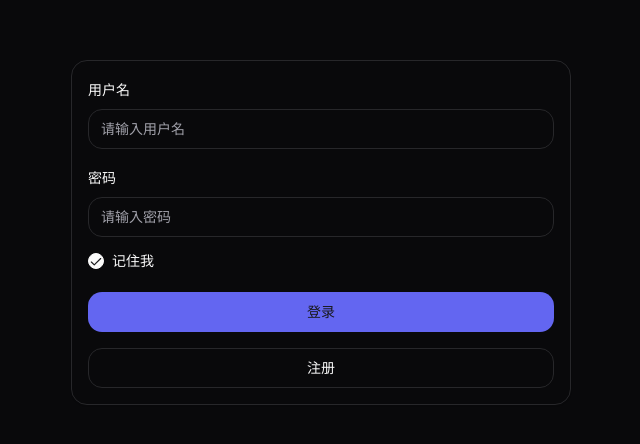
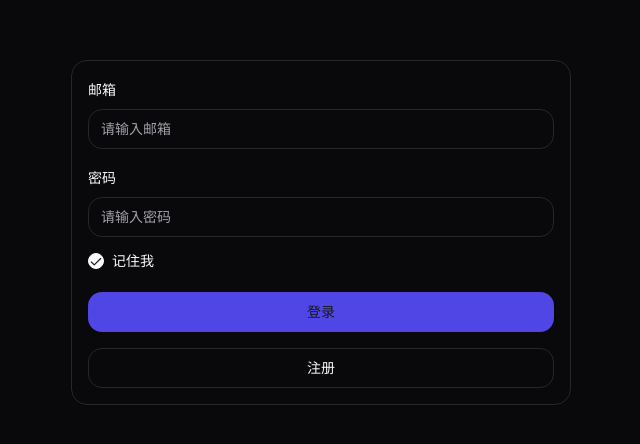
Before and after one commit to i7eo/nest-zero-to-hero-frontend, a React (Vite) app: page /login in a window 1280 px wide. Shown: the part 168-612 px from the top of the page, without its empty margins (319-959 px from the left). Built offline with nearby package versions, Linux system fonts and the light colour scheme; the HTML template or start-up script is replaced by a standard one.

Commit message:
feat: mock login & change form validate stragry

```diff
--- a/src/view/login.page.tsx
+++ b/src/view/login.page.tsx
@@ -2,6 +2,7 @@ import { zodResolver } from '@hookform/resolvers/zod'
 import * as z from 'zod'
 import { useForm } from 'react-hook-form'
 // import useSWR from 'swr'
+import useSWRMutation from 'swr/mutation'
 import { Link } from 'react-router-dom'
 import { Button } from '@/components/ui/button'
 import {
@@ -18,8 +19,8 @@ import { Checkbox } from '@/components/ui/checkbox'
 import { cn } from '@/util/shadcn-ui.util'
 
 const formSchema = z.object({
-  username: z.string().min(2, {
-    message: '用户名长度至少大于2',
+  email: z.string().email({
+    message: '请输入正确的邮箱',
   }),
   password: z.string().min(6, {
     message: '密码长度至少大于6',
@@ -27,12 +28,30 @@ const formSchema = z.object({
   remember: z.boolean().default(false).optional(),
 })
 
+async function sendRequest(
+  url: string,
+  { arg }: { arg: z.infer<typeof formSchema> },
+) {
+  return fetch(url, {
+    method: 'POST',
+    body: JSON.stringify(arg),
+  }).then((res) => res.json())
+}
+
 function LoginForm() {
+  // const { data, error, isLoading, mutate } = useSWR('/api/v1/user/list')
+  // console.log(data)
+  // console.log(error)
+  // console.log(isLoading)
+
+  const { trigger } = useSWRMutation('/api/v1/login', sendRequest)
+
   // 1. Define your form.
   const form = useForm<z.infer<typeof formSchema>>({
+    mode: 'onChange',
     resolver: zodResolver(formSchema),
     defaultValues: {
-      username: '',
+      email: '',
       password: '',
       remember: true,
     },
@@ -43,12 +62,9 @@ function LoginForm() {
     // Do something with the form values.
     // ✅ This will be type-safe and validated.
     console.log(values)
+
+    trigger(values)
   }
-
-  // const { data, error, isLoading } = useSWR('/api/v1/user/list')
-  // console.log(data)
-  // console.log(error)
-  // console.log(isLoading)
 
   return (
     <Form {...form}>
@@ -60,12 +76,12 @@ function LoginForm() {
       >
         <FormField
           control={form.control}
-          name="username"
+          name="email"
           render={({ field }) => (
             <FormItem>
-              <FormLabel>用户名</FormLabel>
+              <FormLabel>邮箱</FormLabel>
               <FormControl>
-                <Input placeholder="请输入用户名" {...field} />
+                <Input placeholder="请输入邮箱" {...field} />
               </FormControl>
               {/* <FormDescription>
                 This is your public display name.
@@ -106,7 +122,7 @@ function LoginForm() {
         <div className={cn('flex flex-col gap-4')}>
           <Button
             type="submit"
-            className={cn('bg-indigo-500 hover:bg-indigo-600')}
+            className={cn('bg-indigo-600 hover:bg-indigo-500')}
           >
             登录
           </Button>
--- a/src/view/register.page.tsx
+++ b/src/view/register.page.tsx
@@ -89,7 +89,7 @@ function LoginForm() {
         <div className={cn('flex flex-col gap-4')}>
           <Button
             type="submit"
-            className={cn('bg-indigo-500 hover:bg-indigo-600')}
+            className={cn('bg-indigo-600 hover:bg-indigo-500')}
           >
             注册
           </Button>
--- a/src/view/user/user.page.tsx
+++ b/src/view/user/user.page.tsx
@@ -3,7 +3,7 @@ import { useState } from 'react'
 import { useCountStore } from '@/store/app.store'
 import { useDataStore } from '@/store/datasource.store'
 
-import { useClickOutSide } from '@/hook/use-click-outside'
+import useClickOutSide from '@/hook/use-click-outside'
 
 const UsersPage: React.FC = () => {
   const zustandCount = useCountStore((state) => state.count)
```
Also changed, not shown: package.json (+7 -7 lines), 1 other file (tests, documents, lock files or other folders).
